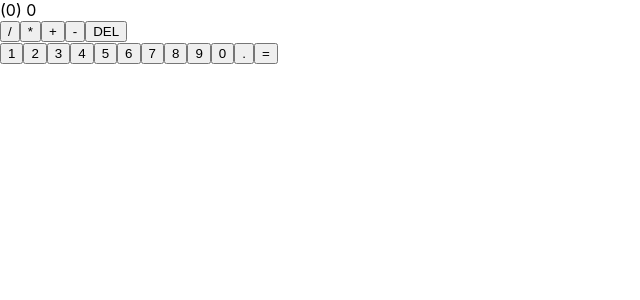
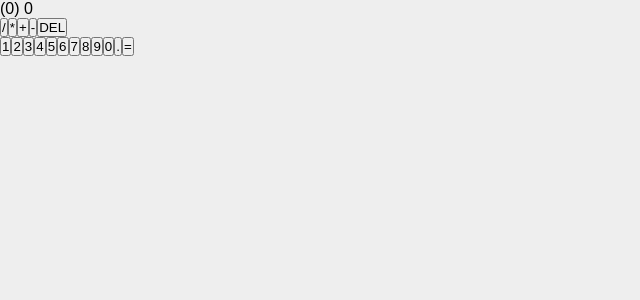
Before and after one commit to aznprodude12/Calculator-App, a JavaScript app: page / in a window 1280 px wide. Shown: the top 300 px of the page, without its empty margins (0-640 px from the left). Built offline with nearby package versions, Linux system fonts and the light colour scheme; the HTML template or start-up script is replaced by a standard one.

Commit message:
Add Initial Theme Colors
This commit adds the initial theme colors for primary, secondary, dark and light mode.

```diff
--- a/src/index.css
+++ b/src/index.css
@@ -1,13 +1,17 @@
-body {
-  margin: 0;
-  font-family: -apple-system, BlinkMacSystemFont, 'Segoe UI', 'Roboto', 'Oxygen',
-    'Ubuntu', 'Cantarell', 'Fira Sans', 'Droid Sans', 'Helvetica Neue',
-    sans-serif;
-  -webkit-font-smoothing: antialiased;
-  -moz-osx-font-smoothing: grayscale;
+:root {
+  --primary: #d81e5b;
+  --secondary: #8c38ff;
+  --dark: #131a26;
+  --light: #eee;
 }
 
-code {
-  font-family: source-code-pro, Menlo, Monaco, Consolas, 'Courier New',
-    monospace;
+* {
+  margin: 0;
+  padding: 0;
+  box-sizing: border-box;
+  font-family: 'Fira Sans', sans-serif;
 }
+
+body {
+  background-color: var(--light);
+}
```
